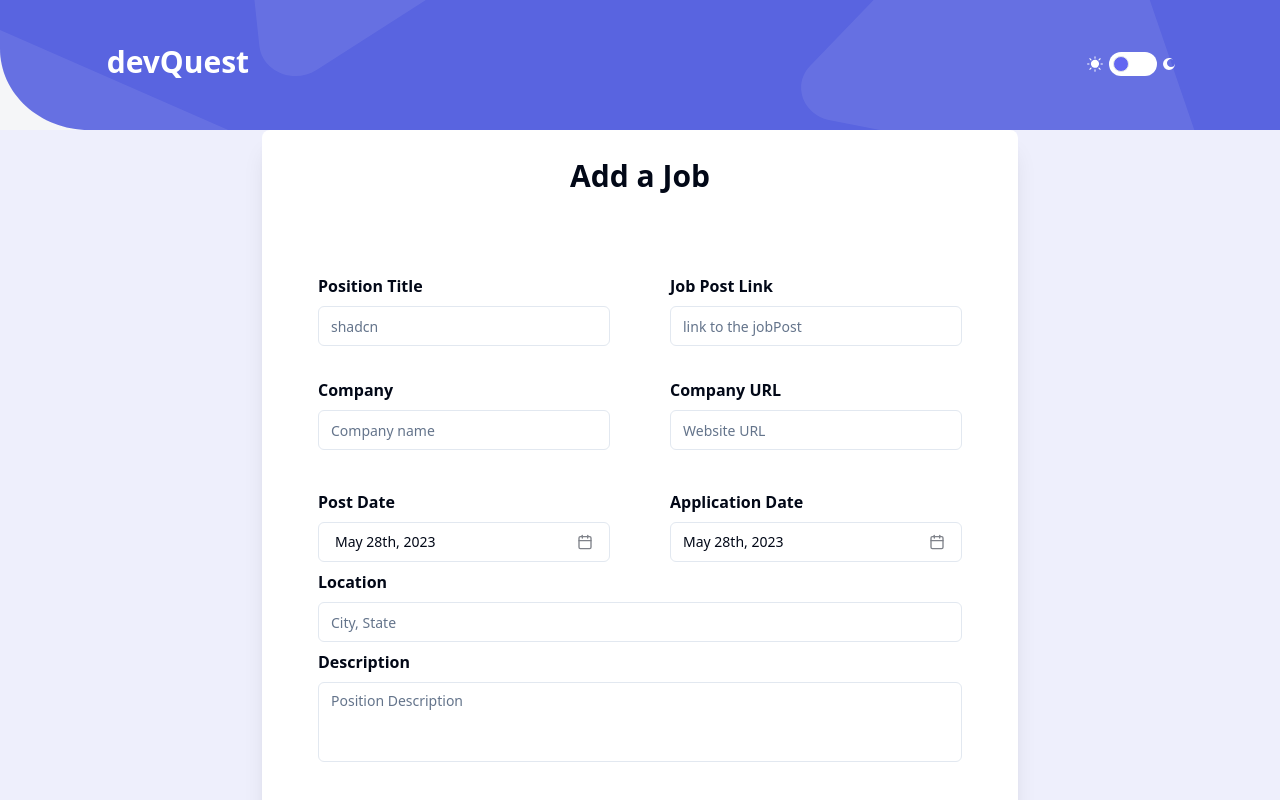
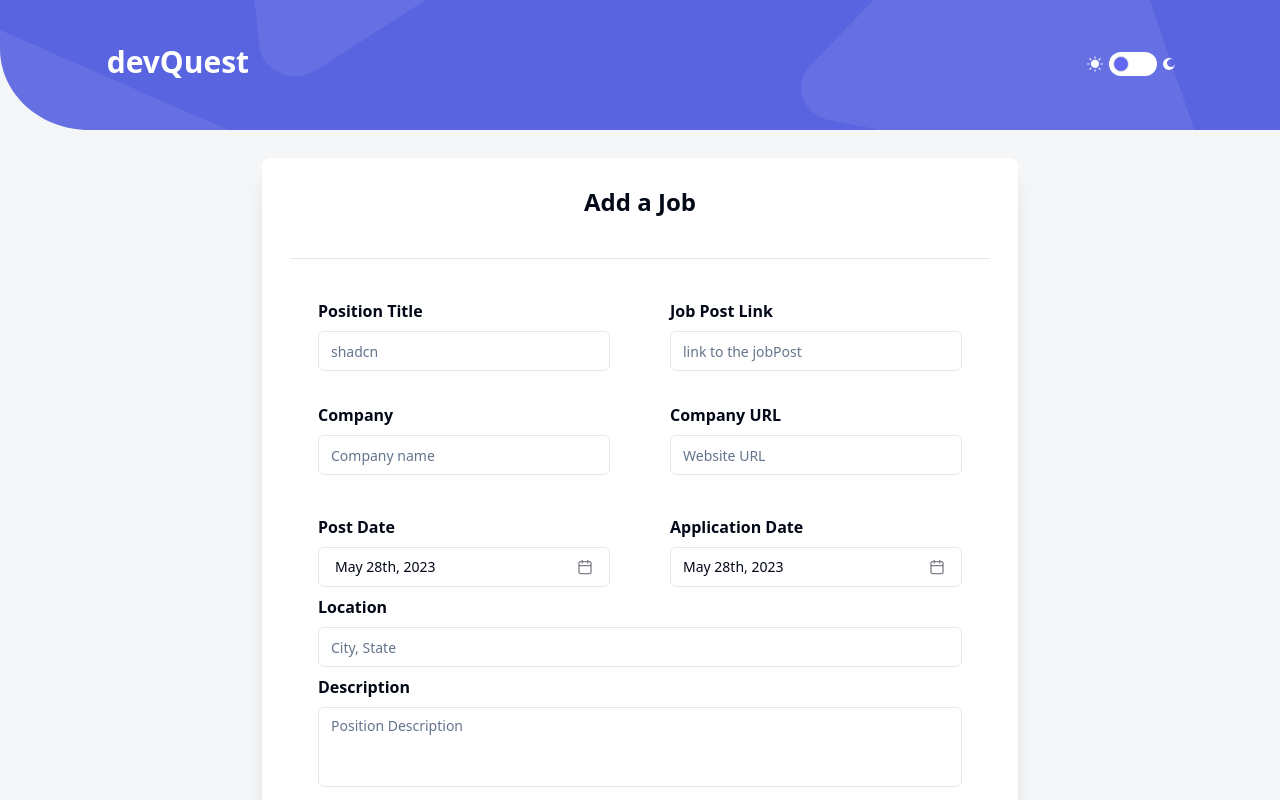
Before and after one commit to yosief14/dev-quest, a Next.js app: page /add-job in a window 1280 px wide. Shown: the top 800 px of the page. Built offline with nearby package versions, Linux system fonts and the light colour scheme.

Commit message:
Forgot files for last commit.

```diff
--- a/app/add-job/layout.tsx
+++ b/app/add-job/layout.tsx
@@ -6,7 +6,7 @@ export default function AddJobLayout({
 }: {
     children: React.ReactNode
 }) {
-    return <section className='h-screen'>{children}
+    return <section className='h-screen flex flex-col items-center bg-container-grey'>{children}
         <Toaster />
     </section>
 }
--- a/app/add-job/page.tsx
+++ b/app/add-job/page.tsx
@@ -1,19 +1,18 @@
 import Header from "@/components/Header"
 import SignOutButton from "@/components/SignOut"
 import AddJobForm from "./AddJobForm"
+import { Separator } from "@/components/ui/separator"
 
 export default function AddJob() {
 
     return (
         <>
             <Header />
-            <main className={`flex flex-col justify-center items-center  bg-dev-grey-blue h-full min-h-fit`}>
-                <div className="relative top-24 sm:top-0 gap-20 flex bg-white rounded-lg border-opacity-40 shadow-xl p-7 flex-col items-center">
-                    <h1 className={`text-3xl font-bold text-center`}>Add a Job</h1>
-                    <AddJobForm></AddJobForm>
-                    <SignOutButton></SignOutButton>
-                </div>
-            </main>
+            <div className="top-7 gap-10 flex w-11/12 sm:w-fit bg-white relative rounded-lg border-opacity-40 shadow-xl p-7 flex-col items-center">
+                <h1 className={`text-2xl font-bold text-center`}>Add a Job</h1>
+                <Separator />
+                <AddJobForm></AddJobForm>
+            </div>
         </>
     )
 }
--- a/app/layout.tsx
+++ b/app/layout.tsx
@@ -20,7 +20,7 @@ export default function RootLayout({
     return (
         <>
             <html lang="en">
-                <body className="relative h-screen w-full">{children}
+                <body className="relative bg-container-grey">{children}
                 </body>
             </html>
         </>
--- a/app/page.tsx
+++ b/app/page.tsx
@@ -1,6 +1,6 @@
 import { Metadata } from 'next'
 import { Inter, Outfit } from 'next/font/google'
-import { Home } from '@/components/Home'
+import Home from '@/components/Home'
 export const metadata: Metadata = {
     title: 'Dev-Quest',
 }
@@ -11,7 +11,7 @@ const poppins = Outfit({ subsets: ['latin'] })
 export default function Page() {
     return (
         <main
-            className={`flex  relative flex-col bg-container-grey h-screen ${poppins.className}`}
+            className={`flex  relative flex-col bg-container-grey ${poppins.className}`}
         >
             <Home />
         </main>
--- a/components/Home.tsx
+++ b/components/Home.tsx
@@ -27,7 +27,6 @@ export default function Home() {
     });
     setJobs(filteredJobs);
   }
-
   return (
     <>
 
--- a/components/ui/separator.tsx
+++ b/components/ui/separator.tsx
@@ -1,3 +1,4 @@
+"use client"
 import * as React from "react"
 import * as SeparatorPrimitive from "@radix-ui/react-separator"
 
```
Also changed, not shown: 1 other file (tests, documents, lock files or other folders).
